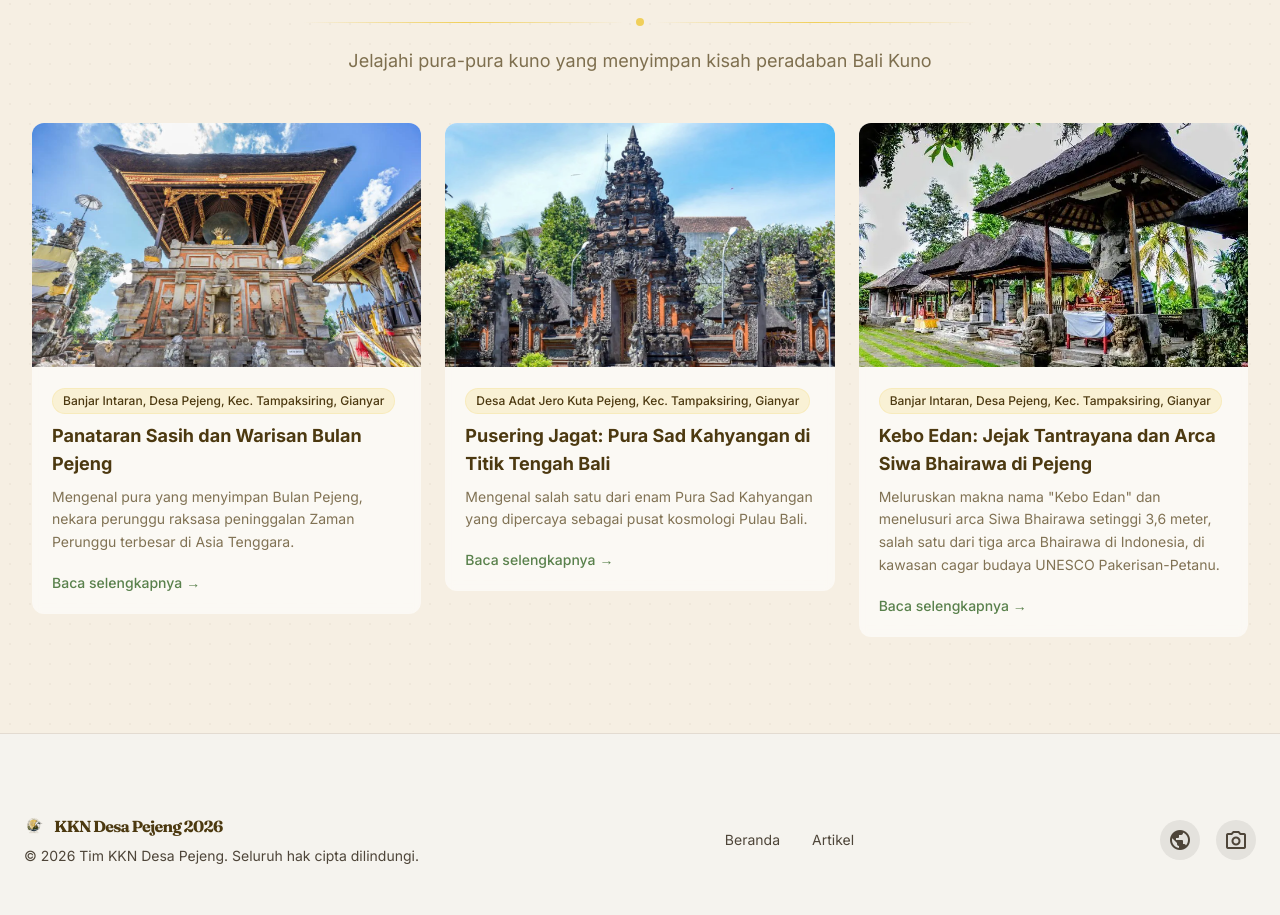
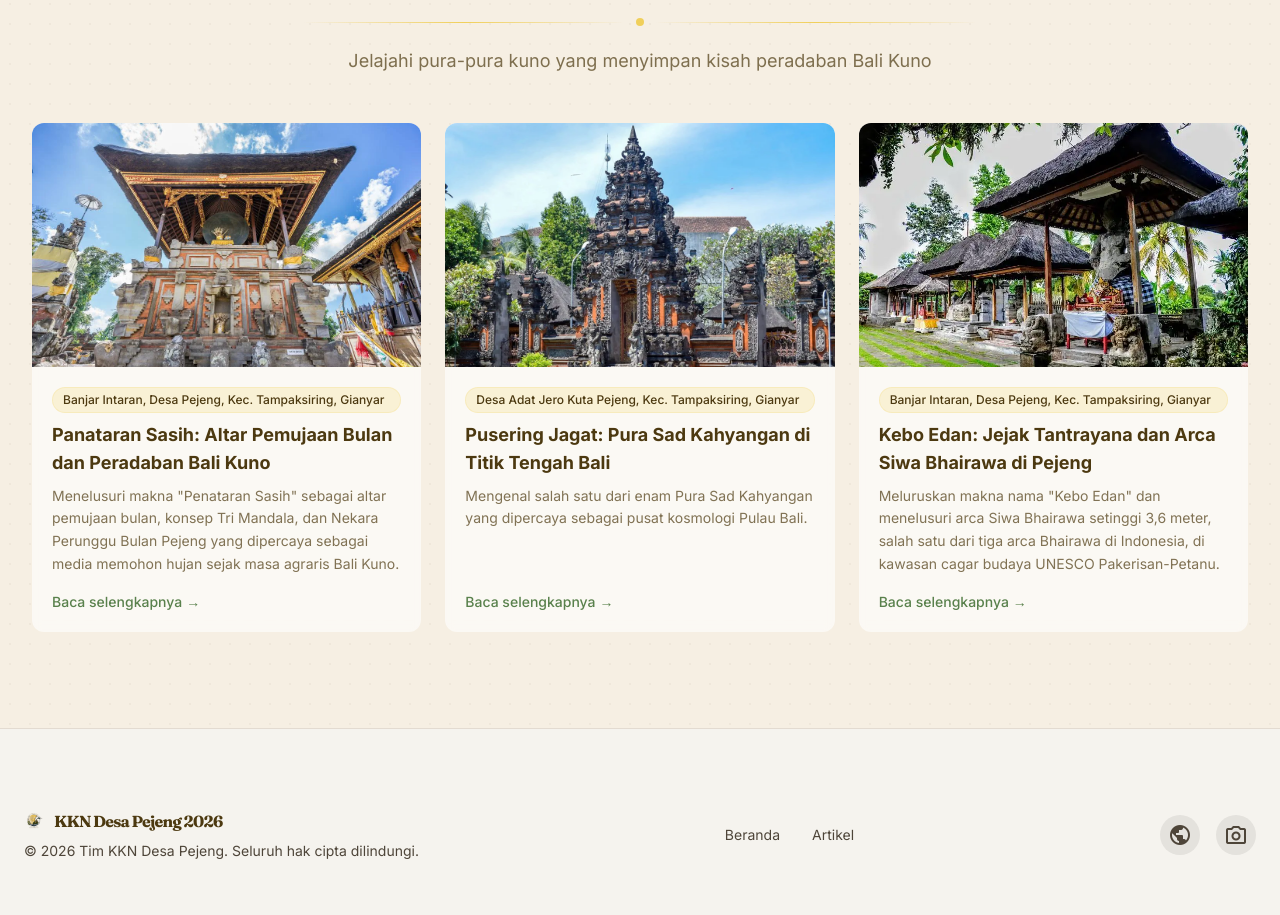
Before and after one commit to pejeng-gianyar/desa-pejeng-home, a Vue app: page / in a window 1280 px wide. Shown: the part 1820-2735 px from the top of the page. Built offline with nearby package versions, Linux system fonts and the light colour scheme.

Commit message:
Pejeng Sejarah Pura Penataran Sasih

```diff
--- a/src/components/article/PhotoGallery.vue
+++ b/src/components/article/PhotoGallery.vue
@@ -12,7 +12,7 @@
       </div>
     </div>
 
-    <div class="grid grid-cols-2 md:grid-cols-4 gap-3 max-w-5xl mx-auto px-margin-mobile md:px-gutter">
+    <div class="grid grid-cols-1 sm:grid-cols-2 md:grid-cols-4 gap-3 max-w-5xl mx-auto px-margin-mobile md:px-gutter">
       <div
         v-for="(_, index) in images"
         :key="index"
--- a/src/components/common/BaseCard.vue
+++ b/src/components/common/BaseCard.vue
@@ -1,14 +1,14 @@
 <template>
   <div
     :class="[
-      'bg-white/60 backdrop-blur-sm rounded-xl overflow-hidden transition-shadow duration-300',
+      'bg-white/60 backdrop-blur-sm rounded-xl overflow-hidden transition-shadow duration-300 flex flex-col h-full',
       hoverable ? 'hover:shadow-lg cursor-pointer' : 'shadow-sm',
     ]"
   >
-    <div v-if="$slots.image" class="aspect-[16/10] overflow-hidden">
+    <div v-if="$slots.image" class="aspect-[16/10] overflow-hidden flex-shrink-0">
       <slot name="image" />
     </div>
-    <div :class="['p-5', !$slots.image ? 'pt-5' : '']">
+    <div :class="['p-5 flex-1 flex flex-col', !$slots.image ? 'pt-5' : '']">
       <slot />
     </div>
   </div>
--- a/src/components/home/ArticlePreviewSection.vue
+++ b/src/components/home/ArticlePreviewSection.vue
@@ -13,9 +13,9 @@
           v-for="article in articles"
           :key="article.slug"
           :to="`/artikel/${article.slug}`"
-          class="block"
+          class="block h-full"
         >
-          <BaseCard hoverable class="group">
+          <BaseCard hoverable class="group h-full">
             <template #image>
               <div class="w-full h-full overflow-hidden">
                 <img
@@ -32,10 +32,10 @@
             <h3 class="text-lg font-bold text-brown mb-2 group-hover:text-sage transition-colors">
               {{ article.title }}
             </h3>
-            <p class="text-brown/70 text-sm leading-relaxed mb-4">
+            <p class="text-brown/70 text-sm leading-relaxed mb-4 flex-grow">
               {{ article.excerpt }}
             </p>
-            <span class="text-sage font-medium text-sm inline-flex items-center gap-1">
+            <span class="text-sage font-medium text-sm inline-flex items-center gap-1 mt-auto">
               Baca selengkapnya
               <span aria-hidden="true">&rarr;</span>
             </span>
--- a/src/data/articles.js
+++ b/src/data/articles.js
@@ -4,17 +4,17 @@ export default [
   {
     slug: 'pura-panataran-sasih',
     namaPura: 'Pura Panataran Sasih',
-    title: 'Panataran Sasih dan Warisan Bulan Pejeng',
+    title: 'Panataran Sasih: Altar Pemujaan Bulan dan Peradaban Bali Kuno',
     category: 'ARSITEKTUR',
-    excerpt: 'Mengenal pura yang menyimpan Bulan Pejeng, nekara perunggu raksasa peninggalan Zaman Perunggu terbesar di Asia Tenggara.',
+    excerpt: 'Menelusuri makna "Penataran Sasih" sebagai altar pemujaan bulan, konsep Tri Mandala, dan Nekara Perunggu Bulan Pejeng yang dipercaya sebagai media memohon hujan sejak masa agraris Bali Kuno.',
     image: images.articles['pura-panataran-sasih'],
     author: 'Tim KKN Desa Pejeng',
     date: '2026-07-19',
-    readTime: '14 menit',
+    readTime: '15 menit',
     lokasi: 'Banjar Intaran, Desa Pejeng, Kec. Tampaksiring, Gianyar',
-    periode: 'Bangunan pura sekitar abad ke-10 s/d 13 M; nekara jauh lebih tua',
-    pendiri: 'Tidak tercatat, berkaitan dengan pusat kerajaan Bali Kuno di Pejeng-Bedulu',
-    dewaUtama: 'Bhatara Sasih',
+    periode: 'Cikal bakal sejak masa prasejarah; struktur pura tertata sekitar abad ke-9/10 M (era Raja Sri Kesari Warmadewa)',
+    pendiri: 'Berkaitan dengan masa pemerintahan Raja Sri Kesari Warmadewa',
+    dewaUtama: 'Ida Sang Hyang Ratih (Dewi Bulan) dan Ida Bhatara Mahadewa',
     mapEmbedUrl: 'https://www.google.com/maps/embed?pb=!1m18!1m12!1m3!1d3945.849482823271!2d115.29062047485246!3d-8.513991391528199!2m3!1f0!2f0!3f0!3m2!1i1024!2i768!4f13.1!3m3!1m2!1s0x2dd217d0710f0791%3A0x90b7c8e10e90175b!2sPura%20Penataran%20Sasih!5e0!3m2!1sen!2sid!4v1784636658316!5m2!1sen!2sid',
     gallery: [1, 2, 3, 4],
   },
--- a/src/data/content/pura-panataran-sasih.js
+++ b/src/data/content/pura-panataran-sasih.js
@@ -1,50 +1,56 @@
 export default `
-  <section class="mb-section-gap fade-in" id="introduction">
+  <section class="mb-section-gap fade-in text-justify" id="introduction">
     <p class="font-body text-body-md md:text-body-lg mb-paragraph-gap drop-cap">
-      Di tengah suasana pedesaan yang tenang di Banjar Intaran, Desa Pejeng, berdiri Pura Panataran Sasih — pura yang menyimpan salah satu artefak arkeologi paling luar biasa di Asia Tenggara: Bulan Pejeng (Nekara Pejeng), sebuah nekara perunggu raksasa peninggalan Zaman Perunggu yang hingga kini masih dipuja sebagai benda sakral. Nama pura ini berasal dari kata "Sasih" yang berarti bulan dalam Bahasa Bali, merujuk pada nekara raksasa yang disimpan di pelinggih khusus di halaman pura.
+      Di Desa Pejeng, Kecamatan Tampaksiring, Kabupaten Gianyar, berdiri Pura Penataran Sasih, salah satu pura kuno di Bali yang menyimpan nilai sejarah, budaya, dan spiritual yang tinggi sebagai peninggalan penting peradaban Bali Kuno. Nama "Pejeng" sendiri disebut berasal dari kata "pajeng" yang berarti payung, simbol perlindungan raja-raja Bali Kuno kepada rakyatnya. Ada pula yang meyakini nama ini berasal dari kata "pajang" dalam bahasa Jawa Kuno yang berarti sinar, melambangkan pusat penyebaran kejayaan dan kemakmuran ke seluruh wilayah Bali.
     </p>
     <p class="font-body text-body-md md:text-body-lg mb-paragraph-gap">
-      Pura Panataran Sasih diyakini sebagai salah satu pura tertua di Bali. Kompleksnya tidak hanya terdiri dari bangunan pura utama, tetapi juga mencakup beberapa pura lain yang saling terhubung secara spiritual dan historis, termasuk Pura Taman Sari, Pura Ratu Pasek, dan Pura Bale Agung. Keberadaan nekara raksasa ini menjadikan Pura Panataran Sasih sebagai tujuan utama bagi para arkeolog, sejarawan, dan wisatawan yang ingin menyaksikan langsung bukti kehebatan peradaban prasejarah di Nusantara.
+      Menurut penjelasan Jero Mangku Made Semara Putra, nama Penataran Sasih sendiri terbentuk dari dua kata: "penataran" yang berarti altar atau tempat pemujaan, dan "sasih" yang berarti bulan. Dengan demikian, Penataran Sasih dimaknai sebagai altar pemujaan terhadap bulan, yang dalam kepercayaan Hindu Bali dikaitkan dengan pemujaan kepada Ida Sang Hyang Ratih atau Dewi Bulan, yang melambangkan unsur feminin dan berpasangan dengan Dewa Surya sebagai unsur maskulin, membentuk simbol keseimbangan alam semesta.
     </p>
   </section>
 
-  <section class="mb-section-gap fade-in" id="history">
-    <h2 class="font-display text-headline-md md:text-headline-lg mb-8 text-primary border-l-4 border-accent-gold pl-6">Nekara Terbesar di Asia Tenggara</h2>
+  <section class="mb-section-gap fade-in text-justify" id="history">
+    <h2 class="font-display text-headline-md md:text-headline-lg mb-8 text-primary border-l-4 border-accent-gold pl-6">Jejak Prasejarah dan Kerajaan Bali Kuno</h2>
     <p class="font-body text-body-md md:text-body-lg mb-paragraph-gap">
-      Bulan Pejeng adalah sebuah nekara perunggu tipe Pejeng yang diyakini sebagai nekara terbesar yang masih ada di dunia. Dengan tinggi mencapai sekitar 186,5 cm dan diameter bidang pukul sekitar 160 cm, nekara ini jauh melampaui ukuran nekara-nekara lain yang ditemukan di seluruh Asia Tenggara. Berdasarkan analisis tipologi dan komparasi dengan nekara-nekara serupa dari zaman Dongson di Vietnam, para arkeolog memperkirakan bahwa Bulan Pejeng dibuat pada periode 2000 hingga 1000 tahun Sebelum Masehi — menjadikannya jauh lebih tua dari bangunan pura itu sendiri, yang diperkirakan baru dibangun sekitar abad ke-10 hingga ke-13 Masehi.
+      Berdasarkan penuturan Jero Mangku, kawasan Pura Penataran Sasih dipercaya telah memiliki cikal bakal sejak masa prasejarah, jauh sebelum Kerajaan Majapahit maupun agama Hindu berkembang di Bali. Pada masa itu, pura belum terbentuk secara struktural, namun ditandai oleh peninggalan-peninggalan prasejarah yang diperkirakan telah ada sejak ribuan tahun sebelum Masehi. Struktur pura yang lebih tertata baru mulai terbentuk pada masa Kerajaan Bali Kuno, sekitar abad ke-9 hingga ke-10 Masehi, seiring pemerintahan Raja Sri Kesari Warmadewa, tokoh sejarah yang keberadaannya tercatat lewat sejumlah prasasti, di antaranya Prasasti Blanjong di Sanur yang berangka tahun 835 Saka atau sekitar 913 Masehi.
     </p>
     <p class="font-body text-body-md md:text-body-lg mb-paragraph-gap">
-      Nekara ini ditemukan dalam kondisi utuh dan luar biasa terawat, dengan ornamen geometris dan figuratif yang masih jelas terlihat. Pada bagian bidang pukul (bagian atas nekara), terdapat ukiran yang menggambarkan bintang bersudut delapan yang dikelilingi oleh lingkaran-lingkaran konsentris. Di bagian badan nekara, terdapat pola anyaman tali dan hiasan geometris yang menunjukkan tingkat keahlian metalurgi yang sangat tinggi untuk zamannya.
+      Sebelum agama-agama yang dikenal di Bali saat ini berkembang, Jero Mangku menjelaskan bahwa masyarakat Pejeng telah mengenal sistem kepercayaan animisme dan dinamisme, tercermin dari penghormatan terhadap benda-benda yang dianggap memiliki kekuatan suci, salah satunya Nekara Perunggu yang dikenal sebagai Bulan Pejeng. Keberadaannya menunjukkan bahwa masyarakat pada masa itu telah memiliki dasar kepercayaan yang kuat terhadap kekuatan alam dan roh leluhur, jauh sebelum ajaran Hindu berkembang di Bali.
     </p>
     <p class="font-body text-body-md md:text-body-lg mb-paragraph-gap">
-      Nama "Bulan Pejeng" sendiri lahir dari legenda lokal yang diceritakan turun-temurun. Konon, nekara ini dulunya adalah salah satu dari dua belas bulan yang beredar di langit. Cahayanya yang terlalu terang mengganggu kekebalan seorang pangeran pencuri, yang kemudian memutuskan untuk mematahkan bulan tersebut dengan cara buang air kecil di atasnya. Akibat perbuatan itu, bulan tersebut jatuh ke bumi dan kehilangan sinarnya yang menyilaukan, berubah menjadi nekara perunggu yang kita lihat sekarang. Versi lain dari legenda ini menyebut nekara sebagai subang (anting-anting) milik Kebo Iwa, seorang tokoh legendaris bertubuh raksasa yang juga dikaitkan dengan pembangunan Candi Tebing Gunung Kawi di Tampaksiring.
+      Keberadaan nekara ini juga terikat pada legenda yang berkembang turun-temurun mengenai asal-usul nama pura. Konon dahulu terdapat dua bulan di langit, dan salah satunya jatuh di wilayah Pejeng. Bulan tersebut memancarkan cahaya sangat terang sehingga Pejeng tidak pernah gelap di malam hari, hingga akhirnya cahaya itu padam setelah seseorang menodai kesuciannya. Meski bersifat legenda, kisah ini menjadi bagian penting dari identitas budaya masyarakat Pejeng hingga kini.
     </p>
   </section>
 
-  <section class="mb-section-gap fade-in" id="architecture">
-    <h2 class="font-display text-headline-md md:text-headline-lg mb-8 text-primary border-l-4 border-accent-gold pl-6">Kompleks Pura dan Nilai Arsitektural</h2>
+  <section class="mb-section-gap fade-in text-justify" id="architecture">
+    <h2 class="font-display text-headline-md md:text-headline-lg mb-8 text-primary border-l-4 border-accent-gold pl-6">Nekara "Bulan Pejeng" dan Konsep Tri Mandala</h2>
     <p class="font-body text-body-md md:text-body-lg mb-paragraph-gap">
-      Pura Panataran Sasih dibangun pada era Bali Kuno, sekitar abad ke-10 hingga ke-13 Masehi, ketika kawasan Pejeng-Bedulu menjadi pusat kekuasaan dan peradaban di Bali. Arsitektur kompleks pura ini mencerminkan perpaduan antara gaya bangunan khas Bali Kuno dengan adaptasi lokal yang berkembang selama berabad-abad. Pelinggih utama tempat Nekara Pejeng disimpan berbentuk merusatu dengan atap tumpang (bersusun), menunjukkan penghormatan tertinggi terhadap nekara yang dipandang sebagai benda sakral.
+      Salah satu peninggalan paling terkenal di pura ini adalah Nekara Perunggu Bulan Pejeng, yang menurut penjelasan Jero Mangku memiliki diameter sekitar 1,60 meter dan tinggi sekitar 186,5 cm, sesuai data yang tercatat oleh Balai Pelestarian Cagar Budaya Bali. Bentuknya menyerupai kendang Bali, dan dari berbagai hasil penelitian diperkirakan berasal dari masa prasejarah dengan fungsi sebagai genderang perang maupun sarana upacara ritual. Bagi masyarakat setempat, nekara ini dipercaya sebagai benda suci yang digunakan sebagai media untuk memohon sesuatu, termasuk turunnya hujan di masa paceklik.
+    </p>
+    <blockquote class="my-12 px-8 py-4 border-l-4 border-accent-gold rounded-r-xl text-justify">
+      <p class="font-display text-pull-quote text-primary italic">
+        "Konsep gunung dan laut lebih tepat dipahami sebagai konsep Lingga dan Yoni, yaitu perpaduan dua unsur yang menjadi sumber terciptanya kehidupan."
+      </p>
+      <cite class="block mt-4 font-label-caps text-label-caps text-on-surface-variant">MADE SEMARA PUTRA, JERO MANGKU PURA PENATARAN SASIH</cite>
+    </blockquote>
+    <p class="font-body text-body-md md:text-body-lg mb-paragraph-gap">
+      Pura Penataran Sasih menerapkan konsep Tri Mandala, yaitu pembagian kawasan pura menjadi tiga wilayah. Utamaning Mandala merupakan kawasan paling suci, tempat berdirinya Padmasana sebagai pemujaan Ida Sang Hyang Widhi Wasa, Pelinggih Ida Ratu Sasih, serta pelinggih-pelinggih lain seperti Pengaruman, Gedong Agung, Gedong Kelod, Gedong Sakenan, Gedong Kaja, dan Gedong Kauh, di samping Bale Gede sebagai tempat penyajian banten saat upacara. Madyaning Mandala menjadi area tengah untuk kegiatan penunjang upacara seperti wantilan, sementara Nista Mandala adalah kawasan terluar yang menurut Jero Mangku kini sebagian digunakan sebagai area parkir dan kantor Desa Pejeng, meski dahulu merupakan alun-alun, jantung aktivitas masyarakat.
     </p>
     <p class="font-body text-body-md md:text-body-lg mb-paragraph-gap">
-      Kompleks pura meliputi tiga areal utama yang dibagi sesuai konsep Tri Mandala. Di halaman terluar (Nista Mandala), terdapat bangunan bale kulkul (menara kentongan) dan ruang pertemuan untuk kegiatan sosial. Halaman tengah (Madya Mandala) menjadi lokasi beberapa pelinggih pendukung serta area persiapan upacara. Bagian terdalam dan tersuci (Utama Mandala) adalah tempat Nekara Pejeng disemayamkan, serta beberapa palinggih utama seperti Pelinggih Ratu Panataran Sasih.
-    </p>
-    <p class="font-body text-body-md md:text-body-lg mb-paragraph-gap">
-      Selain pura utama, kompleks ini juga mencakup Pura Taman Sari yang terletak tidak jauh dari Pura Panataran Sasih. Pura Taman Sari dipercaya sebagai tempat bersemayamnya Dewi Saraswati, dewi pengetahuan dan seni dalam kepercayaan Hindu. Di pura ini terdapat pancuran air suci yang hingga kini masih digunakan untuk melukat (penyucian diri). Keberadaan dua pura ini secara berdekatan menunjukkan bahwa kawasan Pejeng tidak hanya menjadi pusat spiritual, tetapi juga pusat intelektual dan kebudayaan pada zamannya.
+      Jero Mangku menjelaskan bahwa jauh sebelum ajaran Hindu berkembang, masyarakat telah mengenal konsep kosmologi yang menjadikan gunung sebagai arah utara dan laut sebagai arah selatan. Seiring berkembangnya Hindu, konsep ini dipadukan dengan manifestasi Tuhan: arah utara dikaitkan dengan Ida Bhatara Wisnu berbusana hitam, arah selatan dengan Ida Bhatara Brahma berbusana merah, ditambah pelinggih yang diposisikan sebagai Ida Bhatara Mahadewa. Gunung dimaknai sebagai hulu/kepala yang melambangkan unsur maskulin, sedangkan laut dimaknai sebagai hilir/kaki yang melambangkan unsur feminin, sebuah filosofi yang oleh Jero Mangku lebih tepat dipahami sebagai konsep Lingga dan Yoni. Filosofi ini masih diterapkan dalam setiap upacara, tercermin dari keberadaan Gedong Sakenan (simbol laut) dan pelinggih yang merepresentasikan Gunung Batur (simbol gunung).
     </p>
   </section>
 
-  <section class="mb-section-gap fade-in" id="present">
-    <h2 class="font-display text-headline-md md:text-headline-lg mb-8 text-primary border-l-4 border-accent-gold pl-6">Pelestarian dan Peran di Masa Kini</h2>
+  <section class="mb-section-gap fade-in text-justify" id="present">
+    <h2 class="font-display text-headline-md md:text-headline-lg mb-8 text-primary border-l-4 border-accent-gold pl-6">Kehidupan Agraris, Pujawali, dan Piodalan</h2>
     <p class="font-body text-body-md md:text-body-lg mb-paragraph-gap">
-      Bulan Pejeng dan Pura Panataran Sasih telah mendapatkan perhatian serius dari pemerintah dan lembaga pelestarian budaya. Sejak akhir tahun 2019, Nekara Pejeng resmi ditetapkan sebagai Benda Cagar Budaya melalui Keputusan Bupati Gianyar, memberikan perlindungan hukum terhadap kelestariannya. Balai Pelestarian Cagar Budaya Bali secara rutin melakukan monitoring dan perawatan terhadap nekara ini, termasuk pengaturan suhu dan kelembapan di area penyimpanannya untuk mencegah korosi lanjutan.
+      Desa Pejeng pada masa lampau merupakan kawasan agraris yang diapit oleh Sungai Pakerisan dan Sungai Petanu, sumber utama pengairan lahan pertanian. Menurut Jero Mangku, wilayah ini pernah mengalami kemarau panjang yang menyebabkan debit air kedua sungai menurun dan hasil pertanian gagal. Pada masa itu, masyarakat belum mengenal agama seperti sekarang, sehingga mereka menjadikan Pura Penataran Sasih sebagai altar pemujaan dan Nekara Perunggu sebagai media untuk memohon turunnya hujan, sebuah kepercayaan yang diwariskan turun-temurun dan tetap dikenang sebagai bagian dari identitas pura hingga kini, meski Desa Pejeng telah banyak berubah menjadi kawasan permukiman dan vila di sekitar Ubud.
     </p>
     <p class="font-body text-body-md md:text-body-lg mb-paragraph-gap">
-      Pura Panataran Sasih juga menjadi salah satu destinasi utama wisata budaya di Kabupaten Gianyar. Setiap tahun, ribuan wisatawan domestik maupun mancanegara berkunjung untuk menyaksikan langsung kemegahan Nekara Pejeng. Selain itu, pura ini juga menjadi lokasi penelitian bagi arkeolog dan sejarawan dari berbagai universitas, baik dari dalam maupun luar negeri. Beberapa penelitian penting telah dilakukan untuk mengungkap komposisi logam, teknik pembuatan, serta makna simbolis dari ornamen yang menghiasi nekara ini.
+      Sebagai salah satu Pura Kahyangan Jagat, Pura Penataran Sasih memiliki dua tradisi upacara yang menurut Jero Mangku sering disamakan masyarakat, padahal maknanya berbeda. Pujawali adalah upacara besar yang dilaksanakan setiap Purnama Sasih Kesanga (bulan kesembilan penanggalan Bali), berdekatan dengan rangkaian Hari Raya Nyepi, berbeda dari Pura Besakih dan Pura Batur yang melaksanakan pujawali pada Sasih Kadasa (bulan kesepuluh). Piodalan, di sisi lain, dilaksanakan setiap 6 bulan atau 210 hari menurut kalender wuku, tepatnya pada Redite Manis Kuningan, dan dapat dianalogikan seperti peringatan hari lahir (otonan) dalam kehidupan manusia sebagai bentuk penghormatan berdasarkan kearifan lokal.
     </p>
     <p class="font-body text-body-md md:text-body-lg mb-paragraph-gap">
-      Di sisi spiritual, Pura Panataran Sasih tetap menjadi tempat suci yang aktif digunakan. Piodalan besar dirayakan setiap tahun dengan serangkaian upacara yang meriah dan dihadiri oleh ribuan umat. Nekara Pejeng sendiri tidak hanya dipandang sebagai artefak museum — ia adalah benda sakral yang dipercaya memiliki kekuatan spiritual, dan diperlakukan dengan penghormatan setinggi-tingginya oleh masyarakat adat setempat. Dalam setiap upacara besar, nekara ini diusung dalam prosesi sebagai simbol kehadiran kekuatan kosmis yang melindungi Desa Pejeng.
+      Karena statusnya sebagai tempat suci yang masih aktif menjalankan tradisi turun-temurun, pengunjung diimbau berpakaian sopan dengan mengenakan kamen dan selendang yang diikat di pinggang. Wanita yang sedang berhalangan (menstruasi) dimohon tidak memasuki area utama pura demi menjaga kesucian energi tempat ini. Pengunjung juga diharapkan tidak memanjat atau menyentuh sembarangan Nekara Perunggu dan situs batu bersejarah lain, serta menjaga keheningan terutama menjelang dan saat prosesi Pujawali maupun Piodalan berlangsung.
     </p>
-    <p class="font-caption text-caption text-on-surface-variant italic">Catatan: narasi di atas dirangkum dari berbagai sumber publik (Wikipedia Bahasa Indonesia, Balai Pelestarian Cagar Budaya Bali, portal berita/wisata Bali, dan jurnal arkeologi internasional). Nekara Pejeng telah menjadi subjek penelitian oleh berbagai institusi, termasuk penelitian oleh Pusat Penelitian Arkeologi Nasional dan universitas-universitas di Eropa. Detail tertentu yang bersifat lokal disarankan diverifikasi ulang bersama pemangku pura.</p>
+    <p class="font-caption text-caption text-on-surface-variant italic">Catatan: narasi di atas disusun berdasarkan transkrip wawancara langsung bersama Jero Mangku Pura Penataran Sasih, Made Semara Putra (18 Juli 2026). Beberapa angka tahun (misalnya usia Nekara Pejeng dan masa berdirinya struktur pura) disampaikan secara lisan dan dapat berbeda dari catatan tertulis di sumber lain seperti Balai Pelestarian Cagar Budaya Bali atau publikasi akademik. Disarankan tetap dilakukan verifikasi silang sebelum dipublikasikan secara resmi.</p>
   </section>
 `
--- a/src/views/ArticleView.vue
+++ b/src/views/ArticleView.vue
@@ -84,12 +84,12 @@
             <h3 class="text-lg font-bold text-brown mb-2 group-hover:text-sage transition-colors">
               {{ other.title }}
             </h3>
-            <p class="text-brown/70 text-sm leading-relaxed mb-4">
+            <p class="text-brown/70 text-sm leading-relaxed mb-4 flex-grow">
               {{ other.excerpt }}
             </p>
             <router-link
               :to="`/artikel/${other.slug}`"
-              class="text-sage font-medium text-sm hover:text-sage/80 transition-colors inline-flex items-center gap-1 group/link"
+              class="text-sage font-medium text-sm hover:text-sage/80 transition-colors inline-flex items-center gap-1 group/link mt-auto"
             >
               Baca selengkapnya
               <span class="transition-transform duration-300 group-hover/link:translate-x-1" aria-hidden="true">&rarr;</span>
```
